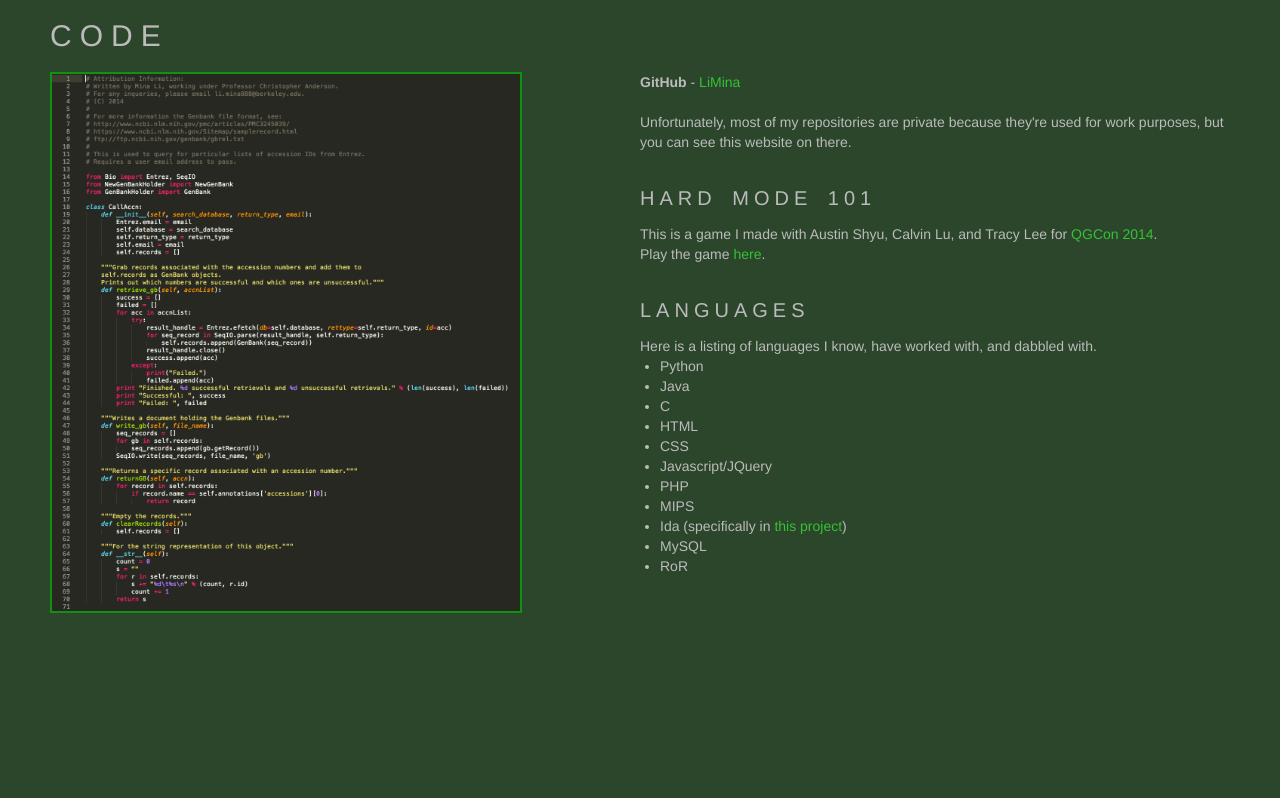
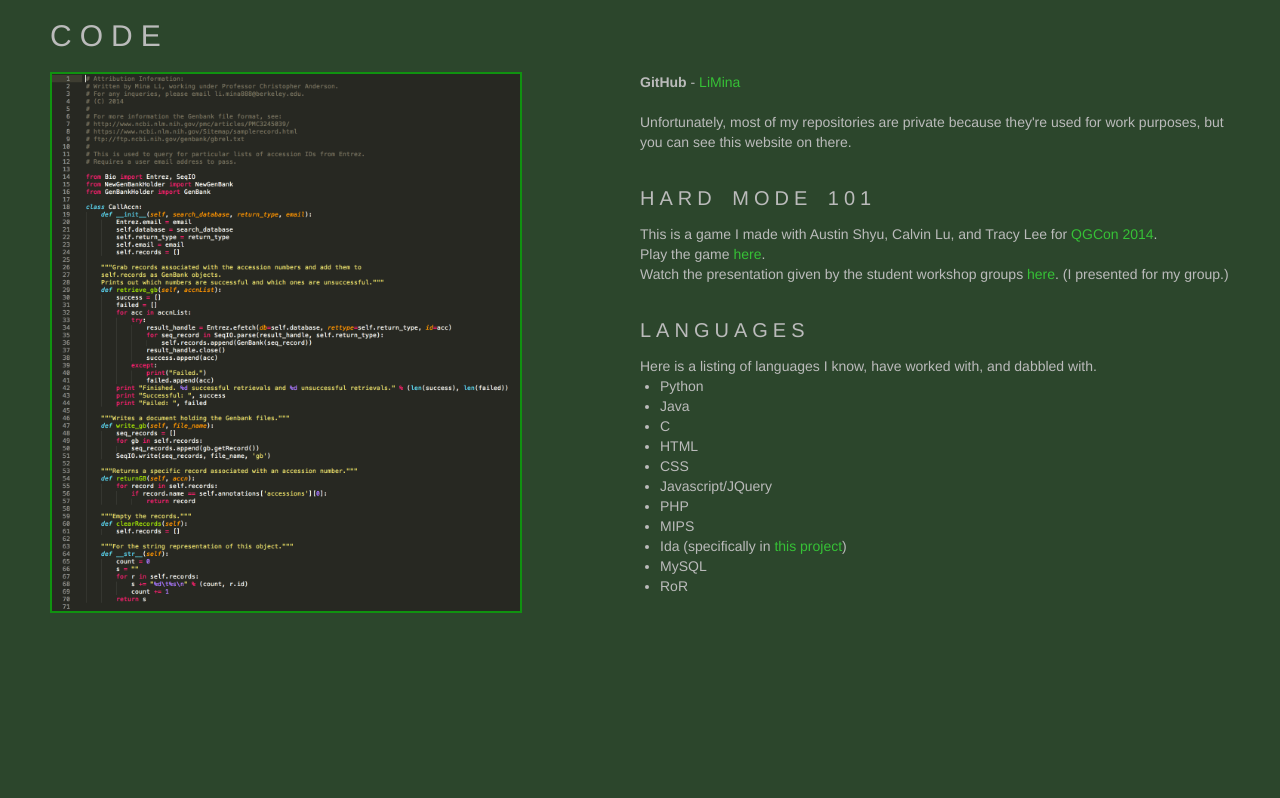
Before and after one commit to LiMina/mina-online, a PHP site: page / in a window 1280 px wide. Shown: the part 3332-4130 px from the top of the page. Run offline with PHP 8.4, Linux system fonts and the light colour scheme.

Commit message:
Adding in Twitch stream.

```diff
--- a/index.php
+++ b/index.php
@@ -98,7 +98,8 @@
 				<br /><br />
                 <h3>Hard Mode 101</h3>
                 This is a game I made with Austin Shyu, Calvin Lu, and Tracy Lee for <a href="http://qgcon.com/" target=_blank>QGCon 2014</a>. <br />
-                Play the game <a href="hard_mode_101/web%201080x720.html" target=_blank>here</a>.
+                Play the game <a href="hard_mode_101/web%201080x720.html" target=_blank>here</a>.<br />
+                Watch the presentation given by the student workshop groups <a href="http://www.twitch.tv/qgcon/b/581808394?t=5h46m10s" target=_blank>here</a>. (I presented for my group.)
                 <br /><br />
 				<h3>Languages</h3>
 				Here is a listing of languages I know, have worked with, and dabbled with.
```
